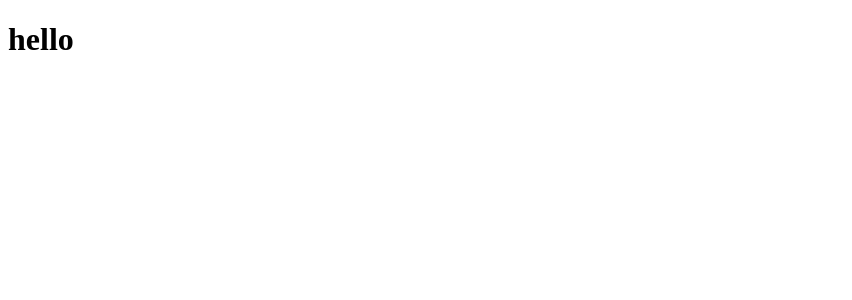
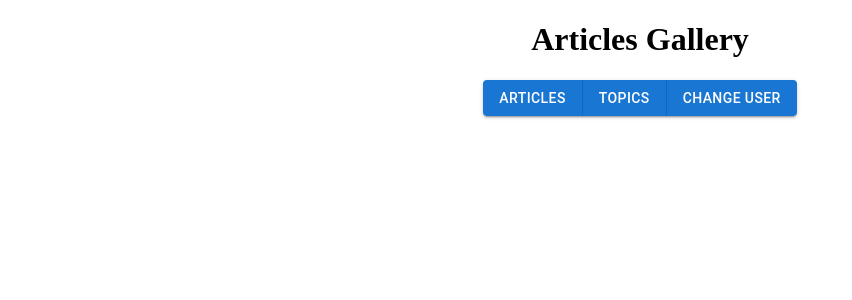
Before and after one commit to polikas/fe-nc-news, a React (Vite) app: page / in a window 1280 px wide. Shown: the top 300 px of the page, without its empty margins (0-852 px from the left). Built offline with nearby package versions, Linux system fonts and the light colour scheme; no server answers.

Commit message:
task 4 implemented view a list of all articles

```diff
--- a/package.json
+++ b/package.json
@@ -13,6 +13,7 @@
     "@emotion/react": "^11.11.3",
     "@emotion/styled": "^11.11.0",
     "@mui/material": "^5.15.7",
+    "axios": "^1.6.7",
     "react": "^18.2.0",
     "react-dom": "^18.2.0",
     "react-router-dom": "^6.22.0"
--- a/src/App.css
+++ b/src/App.css
@@ -0,0 +1,13 @@
+body {
+  text-align: center;
+}
+
+/* classes */
+
+.voteBtn {
+}
+
+.commentBtn {
+}
+
+/* id */
--- a/src/App.jsx
+++ b/src/App.jsx
@@ -1,10 +1,19 @@
-import './App.css'
+import { Route, Routes } from "react-router-dom";
+import "./App.css";
+import HomeHeader from "./components/HomeHeader";
+import Navigation from "./components/Navigation";
+import Articles from "./components/Articles";
 
 function App() {
-
   return (
-    <h1>hello</h1>
-  )
+    <div>
+      <HomeHeader />
+      <Routes>
+        <Route path="/" element={<Navigation />} />
+        <Route path="/articles" element={<Articles />} />
+      </Routes>
+    </div>
+  );
 }
 
-export default App
+export default App;
--- /dev/null
+++ b/src/api.js
@@ -0,0 +1,10 @@
+import axios from "axios";
+
+export const getArticles = () => {
+  const response = axios
+    .get("https://articles-service-api.onrender.com/api/articles")
+    .then((articles) => articles.data);
+  return response;
+};
+
+getArticles();
--- /dev/null
+++ b/src/components/Articles.jsx
@@ -0,0 +1,72 @@
+import { useContext, useEffect } from "react";
+import { ArticleContext } from "../contexts/Article";
+import {
+  Button,
+  Card,
+  CardActions,
+  CardContent,
+  Typography,
+} from "@mui/material";
+import { getArticles } from "../api";
+
+const Articles = () => {
+  const { articles, setArticles } = useContext(ArticleContext);
+  console.log(articles);
+
+  useEffect(() => {
+    getArticles().then((articlesData) => {
+      setArticles(articlesData.articles);
+    });
+  }, []);
+
+  return (
+    <ul>
+      {articles.map((article) => (
+        <li key={article.article_id}>
+          <Card sx={{ minWidth: 275 }}>
+            <CardContent>
+              <Typography
+                sx={{ fontSize: 14 }}
+                color="text.secondary"
+                gutterBottom
+              >
+                Author: {article.author}
+              </Typography>
+              <Typography variant="h5" component="div">
+                Title: {article.title}
+              </Typography>
+              <Typography sx={{ mb: 1.5 }} color="text.secondary">
+                Topic: {article.topic}
+              </Typography>
+              <Typography sx={{ mb: 1.5 }} color="text.secondary">
+                Votes: {article.votes}
+              </Typography>
+              <Typography sx={{ mb: 1.5 }} color="text.secondary">
+                Comment Count: {article.comment_count}
+              </Typography>
+              <Typography variant="body2">
+                Created: {article.created_at}
+              </Typography>
+              <img
+                key={article}
+                src={article.article_img_url}
+                alt={article.title}
+                style={{ width: "75px", height: "75px" }}
+              />
+            </CardContent>
+            <CardActions>
+              <Button className="voteBtn" size="small">
+                Vote
+              </Button>
+              <Button className="commentBtn" size="small">
+                Comment
+              </Button>
+            </CardActions>
+          </Card>
+        </li>
+      ))}
+    </ul>
+  );
+};
+
+export default Articles;
--- /dev/null
+++ b/src/components/HomeHeader.jsx
@@ -0,0 +1,5 @@
+const HomeHeader = () => {
+  return <h1>Articles Gallery</h1>;
+};
+
+export default HomeHeader;
--- /dev/null
+++ b/src/components/Navigation.jsx
@@ -0,0 +1,21 @@
+import { Button, ButtonGroup } from "@mui/material";
+import { Link } from "react-router-dom";
+
+const Navigation = () => {
+  return (
+    <nav>
+      <ButtonGroup
+        variant="contained"
+        aria-label="outlined primary button group"
+      >
+        <Link to="/articles">
+          <Button>Articles</Button>
+        </Link>
+        <Button>Topics</Button>
+        <Button>Change User</Button>
+      </ButtonGroup>
+    </nav>
+  );
+};
+
+export default Navigation;
--- /dev/null
+++ b/src/contexts/Article.jsx
@@ -0,0 +1,15 @@
+import { createContext, useState } from "react";
+
+const ArticleContext = createContext();
+
+const ArticleProvider = ({ children }) => {
+  const [articles, setArticles] = useState([]);
+
+  return (
+    <ArticleContext.Provider value={{ articles, setArticles }}>
+      {children}
+    </ArticleContext.Provider>
+  );
+};
+
+export { ArticleContext, ArticleProvider };
--- a/src/main.jsx
+++ b/src/main.jsx
@@ -1,9 +1,13 @@
-import React from 'react'
-import ReactDOM from 'react-dom/client'
-import App from './App.jsx'
+import React from "react";
+import ReactDOM from "react-dom/client";
+import App from "./App.jsx";
+import { BrowserRouter } from "react-router-dom";
+import { ArticleProvider } from "./contexts/Article.jsx";
 
-ReactDOM.createRoot(document.getElementById('root')).render(
-  <React.StrictMode>
-    <App />
-  </React.StrictMode>,
-)
+ReactDOM.createRoot(document.getElementById("root")).render(
+  <BrowserRouter>
+    <ArticleProvider>
+      <App />
+    </ArticleProvider>
+  </BrowserRouter>
+);
```
Also changed, not shown: 1 other file (tests, documents, lock files or other folders).
